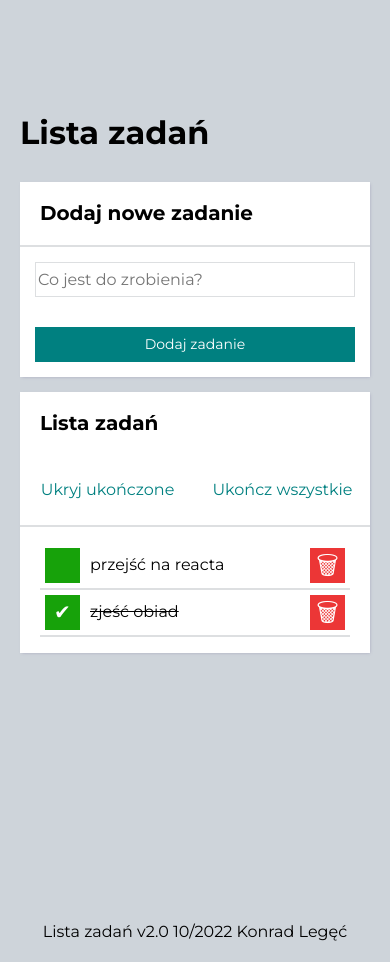
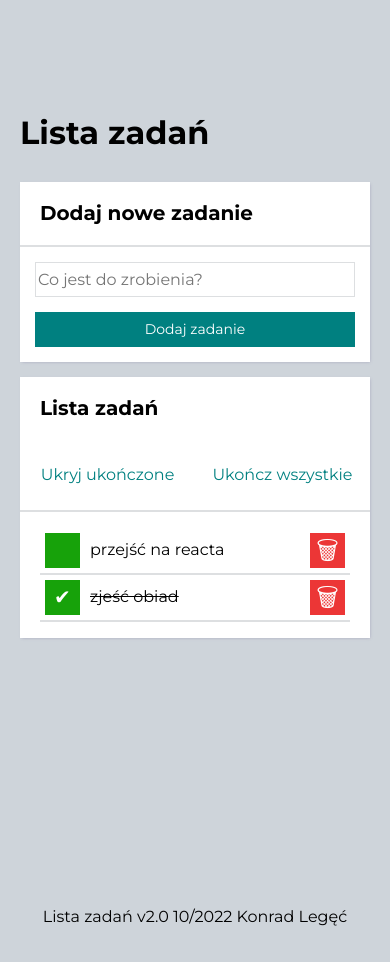
Before and after one commit to KonradLegec/to-do-list-react, a React (Create React App) app: page / in a window 390 px wide. Built offline with nearby package versions, Linux system fonts and the light colour scheme.

Commit message:
styling improved

```diff
--- a/src/Form/style.css
+++ b/src/Form/style.css
@@ -16,6 +16,7 @@
 .addTask__form {
     display: grid;
     grid-template-columns: 1fr auto;
+    grid-gap: 15px;
 }
 
 @media (max-width: 450px) {
@@ -27,13 +28,22 @@
 
 .addTask__input {
     margin: 15px;
+    margin-right: 0;
     height: 35px;
     border: 1px solid rgb(221, 223, 225);
+}
+
+@media (max-width: 450px) {
+    .addTask__input {
+        margin: 15px;
+        margin-bottom: 0;
+    }
 }
 
 
 .addTask__submit {
     margin: 15px;
+    margin-left: 0;
     height: 35px;
     background-color: teal;
     color: white;
@@ -41,6 +51,13 @@
     font-size: 14px;
     transition: 0.5s;
     cursor: pointer;
+}
+
+@media (max-width: 450px) {
+    .addTask__submit {
+        margin: 15px;
+        margin-top: 0;
+    }
 }
 
 .addTask__submit:hover {
--- a/src/Section/style.css
+++ b/src/Section/style.css
@@ -28,9 +28,3 @@
     max-width: 1000px;
     width: 100%;
 }
-
-@media (max-width: 360px) {
-    .section__header {
-        justify-content: center;
-    }
-}
```
